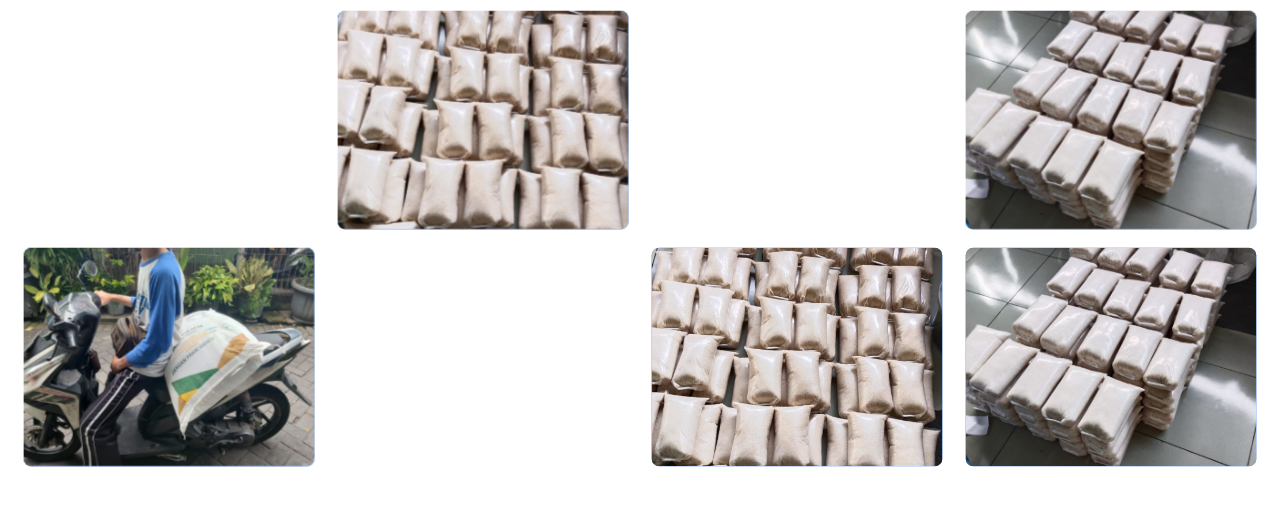
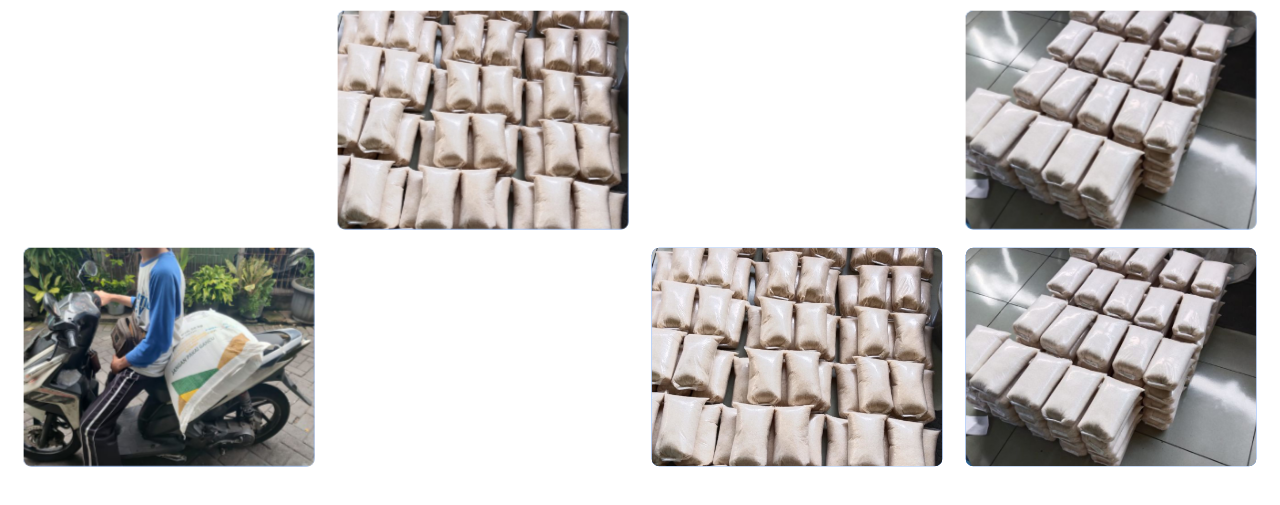
Before and after one commit to afifsauqil/bakul-gula, a website: page index.html in a window 1280 px wide. Shown: the part 4943-5448 px from the top of the page. Drawn offline with Linux system fonts and the light colour scheme.

Commit message:
update link to image

```diff
--- a/index.html
+++ b/index.html
@@ -273,7 +273,7 @@
         <div class="grid-card-img bg-[url('../img/foto-gula-timbang.jpeg')]"></div>
       </div>
       <div class="group grid-card md:col-start-2">
-        <div class="grid-card-img bg-[url('../img/foto-gula-responsive.jpg')]"></div>
+        <div class="grid-card-img bg-[url('../img/foto-gula-kilo.jpeg')]"></div>
       </div>
       <div class="group grid-card md:col-start-4">
         <div class="grid-card-img bg-[url('../img/foto-gula-grid.jpg')]"></div>
```
